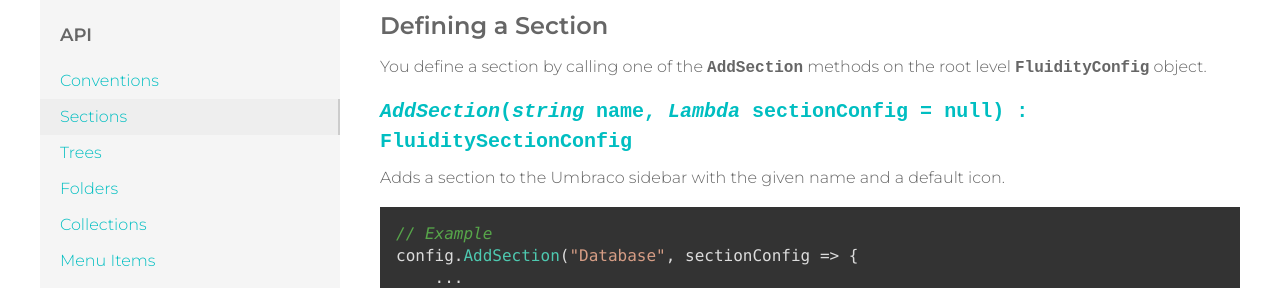
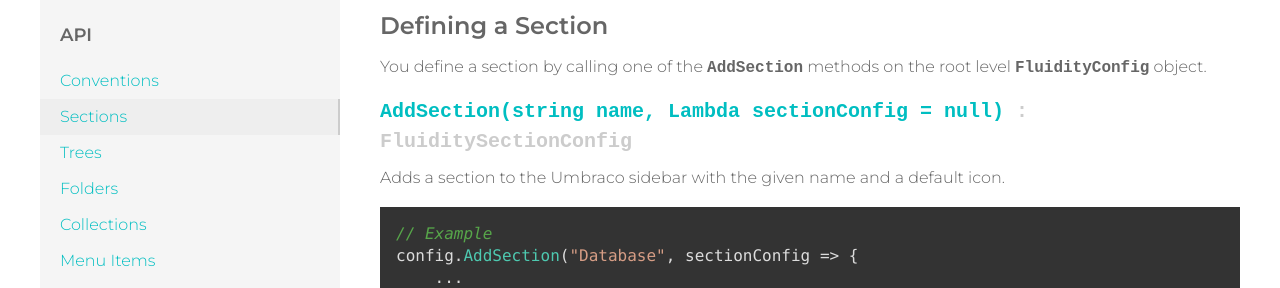
Before and after one commit to mattbrailsford/umbraco-fluidity, a Jekyll site: the page built from docs/_pages/02-api-01-sections.md, in a window 1280 px wide. Shown: the part 461-749 px from the top of the page. Built offline with Jekyll 4.4.1, drawn with Linux system fonts in a browser that asks for light colours.

Commit message:
Trying another layout style

```diff
--- a/docs/_pages/02-api-01-sections.md
+++ b/docs/_pages/02-api-01-sections.md
@@ -11,8 +11,8 @@
 
 You define a section by calling one of the `AddSection` methods on the root level `FluidityConfig` object.
 
-#### *AddSection*(*string* name, *Lambda* sectionConfig = null) **: FluiditySectionConfig**
-{: .mono}
+#### AddSection(string name, Lambda sectionConfig = null) *: FluiditySectionConfig*
+{: .signature}
 
 Adds a section to the Umbraco sidebar with the given name and a default icon.
 
--- a/docs/css/styles.css
+++ b/docs/css/styles.css
@@ -66,8 +66,13 @@
 	font-weight: 600;
 }
 
-.mono {
+.signature {
     font-family: monospace;
+}
+
+.signature em {
+    font-style: normal;
+    color: #ccc;
 }
 
 hr {
```
